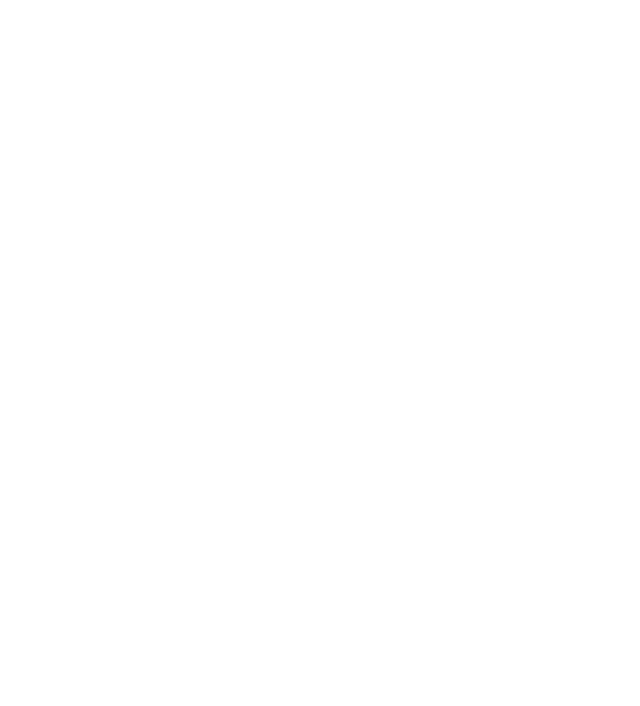
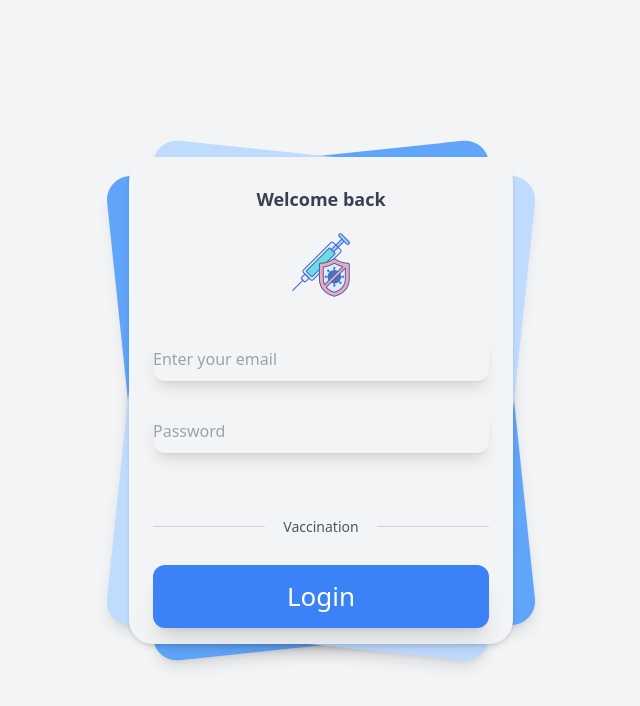
Before and after one commit to soufianemj1/covid19, a React (Vite) app in the folder Front-end/: page /adminlogin in a window 1280 px wide. Before the commit this address had no page. Shown: the top 706 px of the page, without its empty margins (319-959 px from the left). Built offline with nearby package versions, Linux system fonts and the light colour scheme.

Commit message:
admin login

```diff
--- a/Front-end/src/App.jsx
+++ b/Front-end/src/App.jsx
@@ -11,6 +11,7 @@
 import Dahsboard from './backoffice/dahsboard';
 import ProtectedRoute from './backoffice/protectedRoute';
 import Admin from './backoffice/Admin';
+import AdminAuth from './backoffice/AdminAuth';
 
 function App() {
   return (
@@ -21,6 +22,7 @@
           <Route path="/test" element={<Test />}></Route>
           <Route path="/form" element={<Form />}></Route>
           <Route path="/login" element={<ManagerAuth />}></Route>
+          <Route path="/adminlogin" element={<AdminAuth />}></Route>
 
           <Route
             path="/dashboard"
@@ -34,9 +36,9 @@
           <Route
             path="/admin"
             element={
-              // <ProtectedRoute role="admin">
+              <ProtectedRoute role="admin">
                 <Admin />
-              // </ProtectedRoute>
+              </ProtectedRoute>
             }
           ></Route>
 
--- a/Front-end/src/backoffice/Admin.jsx
+++ b/Front-end/src/backoffice/Admin.jsx
@@ -62,7 +62,7 @@
       <SideBar/>
       <div className='w-full p-20 bg-gray-50'>
 
-      <div class="bg-white shadow rounded-lg p-6 mx-5">
+        <div class="bg-white shadow rounded-lg p-6 mx-5">
 
         {/* ------------------------------- Form ------------------------------- */}
 
--- /dev/null
+++ b/Front-end/src/backoffice/AdminAuth.jsx
@@ -0,0 +1,87 @@
+import axios from 'axios';
+import { useState } from 'react'
+import { useNavigate } from "react-router-dom";
+import Login from '../images/login.png'
+
+
+function AdminAuth() {
+
+    const [email,setEmail] = useState('');
+    const [password,setPassword] = useState('');
+    let navigate = useNavigate();
+    const infos = {
+        email: email,
+        password: password
+    }
+
+    const login = () =>{
+
+        axios.post('http://localhost:4001/api/admin/',infos)
+        .then(res => {
+
+            let token = res.data.token;
+            let role = res.data.role;
+            let region = res.data.region;
+
+            if (role === 'admin' ) {
+                document.cookie = ("token=" + token + ";");
+                document.cookie = ("role=" + role + ";");
+
+                navigate("/admin", { replace: true });
+            }
+
+        })
+        .catch(err => console.warn(err))
+
+    }
+
+  return (
+
+    <div class="font-sans">
+
+        <div class="relative min-h-screen flex flex-col sm:justify-center items-center bg-gray-100 ">
+            <div class="relative sm:max-w-sm w-full">
+                <div class="card bg-blue-400 shadow-lg  w-full h-full rounded-3xl absolute  transform -rotate-6"></div>
+                <div class="card bg-blue-200 shadow-lg  w-full h-full rounded-3xl absolute  transform rotate-6"></div>
+                <div class="relative w-full rounded-3xl  px-6 py-4 bg-gray-100 shadow-md">
+                    <label for="" class="block mt-3 text-lg text-gray-700 text-center font-semibold">
+                        Welcome back
+                    </label>
+                    <div className='flex justify-center mt-5'>
+                        <img src={Login} />
+                    </div>
+                    <div class="mt-10">
+
+                        <div>
+                            <input onChange={(e)=>{setEmail(e.target.value)}} type="email" placeholder="Enter your email" class="mt-1 block w-full border-none bg-gray-100 h-11 rounded-xl shadow-lg hover:bg-blue-100 focus:bg-blue-100 focus:ring-0"/>
+                        </div>
+
+                        <div class="mt-7 mb-7">
+                            <input onChange={(e)=>{setPassword(e.target.value)}} type="password" placeholder="Password" class="mt-1 block w-full border-none bg-gray-100 h-11 rounded-xl shadow-lg hover:bg-blue-100 focus:bg-blue-100 focus:ring-0"/>
+                        </div>
+
+                        <div class="flex mt-16 items-center text-center">
+                            <hr class="border-gray-300 border-1 w-full rounded-md"/>
+                            <label class="block font-medium text-sm text-gray-600 w-full">
+                                Vaccination
+                            </label>
+                            <hr class="border-gray-300 border-1 w-full rounded-md"/>
+                        </div>
+
+                        <div class="mt-7">
+                            <button onClick={login} class="bg-blue-500 w-full py-3 rounded-xl text-white shadow-xl hover:shadow-inner hover:bg-blue-300 hover:text-black focus:outline-none transition duration-500 ease-in-out  transform hover:-translate-x hover:scale-105">
+                                Login
+                            </button>
+                        </div>
+
+                    </div>
+                </div>
+            </div>
+        </div>
+
+    </div>
+
+  )
+}
+
+export default AdminAuth
```
Also changed, not shown: 1 other file (tests, documents, lock files or other folders).
